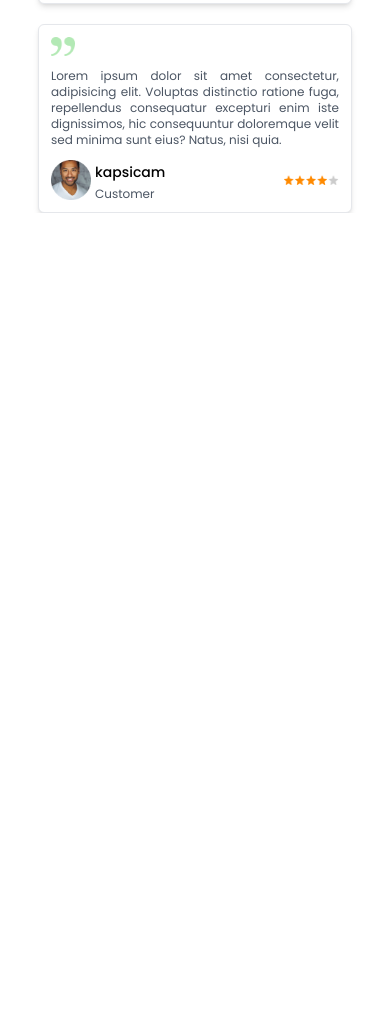
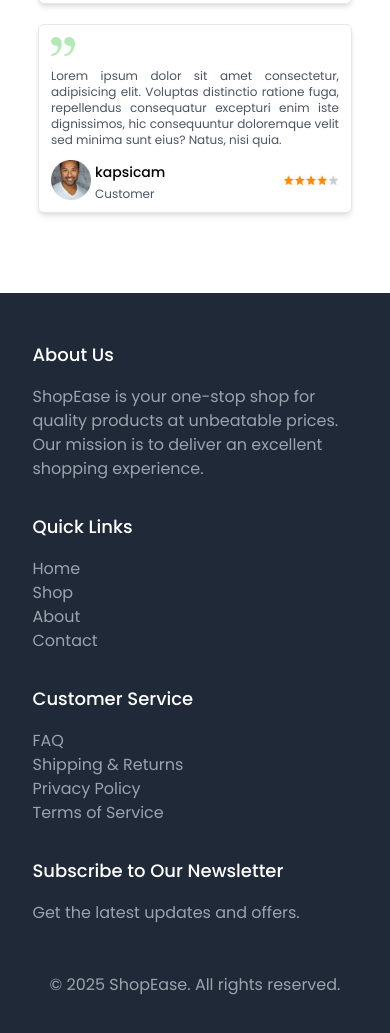
Before and after one commit to bharatroy4D/fruit-shopify, a plain HTML site: page index.html in a window 390 px wide. Shown: the part 4245-5278 px from the top of the page. Before the commit the page ends 4458 px from the top, so only its background shows below. Drawn offline with nearby package versions, Linux system fonts and the light colour scheme.

Commit message:
footer section responsive complite

```diff
--- a/index.html
+++ b/index.html
@@ -39,7 +39,8 @@
             </div>
         </div>
         <!-- nav section -->
-        <nav class="flex flex-col-reverse md:flex-row gap-4 md:gap-0 items-center md:justify-between w-10/12 mx-auto py-4">
+        <nav
+            class="flex flex-col-reverse md:flex-row gap-4 md:gap-0 items-center md:justify-between w-10/12 mx-auto py-4">
             <ul class="flex gap-4 items-center text-sm">
                 <li class=""><a href="#" class="flex gap-1 items-center ">Home <img src="Image/Icon/Chevron Down.png"
                             alt=""></a></li>
@@ -229,11 +230,11 @@
                             tristique.
                             Pellentesque semper vestibulum elit sed condimentum. Nunc pretium fermentum interdum</p>
 
-                      <div class="w-full  flex justify-center md:justify-start">
-                        <button
-                        class="flex gap-2 items-center px-5 py-2 rounded-3xl mt-6 text-white text-xs bg-yellow-600">Shop
-                        now <img src="Image/Icon/arrow.png" alt="" class="w-3"></button>
-                      </div>
+                        <div class="w-full  flex justify-center md:justify-start">
+                            <button
+                                class="flex gap-2 items-center px-5 py-2 rounded-3xl mt-6 text-white text-xs bg-yellow-600">Shop
+                                now <img src="Image/Icon/arrow.png" alt="" class="w-3"></button>
+                        </div>
 
                     </div>
                 </div>
@@ -243,7 +244,8 @@
         <div class="relative">
             <img src="Image/Feature.png" alt="" class=" hidden md:block ">
 
-            <div class=" hidden md:inline-flex w-10/12 m-auto justify-between items-center  absolute z-10 top-28 left-24">
+            <div
+                class=" hidden md:inline-flex w-10/12 m-auto justify-between items-center  absolute z-10 top-28 left-24">
                 <div class="text-center p-4 bg-gray-50 bg-opacity-20">
                     <h1 class="text-5xl text-yellow-400">80+</h1>
                     <p class="py-2 text-white">Years of Hard Work</p>
@@ -357,10 +359,49 @@
                 </div>
             </div>
         </section>
+    </main>
+    <!-- Footer -->
+    <footer class="bg-gray-800 text-white py-12 mt-20">
+        <div class="container w-10/12 mx-auto ">
+            <div class="grid grid-cols-1 md:grid-cols-4 gap-8">
+                <!-- About Section -->
+                <div>
+                    <h4 class="text-lg font-medium mb-4">About Us</h4>
+                    <p class="text-gray-400 ">ShopEase is your one-stop shop for quality products at unbeatable
+                        prices.
+                        Our mission is to deliver an excellent shopping experience.</p>
+                </div>
+                <!-- Links Section -->
+                <div>
+                    <h4 class="text-lg font-medium mb-4">Quick Links</h4>
+                    <ul>
+                        <li><a href="#" class="text-gray-400 hover:text-white">Home</a></li>
+                        <li><a href="#" class="text-gray-400 hover:text-white">Shop</a></li>
+                        <li><a href="#" class="text-gray-400 hover:text-white">About</a></li>
+                        <li><a href="#" class="text-gray-400 hover:text-white">Contact</a></li>
+                    </ul>
+                </div>
+                <!-- Customer Service Section -->
+                <div>
+                    <h4 class="text-lg font-medium mb-4">Customer Service</h4>
+                    <ul>
+                        <li><a href="#" class="text-gray-400 hover:text-white">FAQ</a></li>
+                        <li><a href="#" class="text-gray-400 hover:text-white">Shipping & Returns</a></li>
+                        <li><a href="#" class="text-gray-400 hover:text-white">Privacy Policy</a></li>
+                        <li><a href="#" class="text-gray-400 hover:text-white">Terms of Service</a></li>
+                    </ul>
+                </div>
+                <!-- Newsletter Section -->
+                <div>
+                    <h4 class="text-lg font-medium mb-4">Subscribe to Our Newsletter</h4>
+                    <p class="text-gray-400 mb-4">Get the latest updates and offers.</p>
 
-    </main>
-    <footer>
-
+                </div>
+            </div>
+            <div class="text-center text-gray-400 mt-8">
+                <p>&copy; 2025 ShopEase. All rights reserved.</p>
+            </div>
+        </div>
     </footer>
 </body>
 
```
